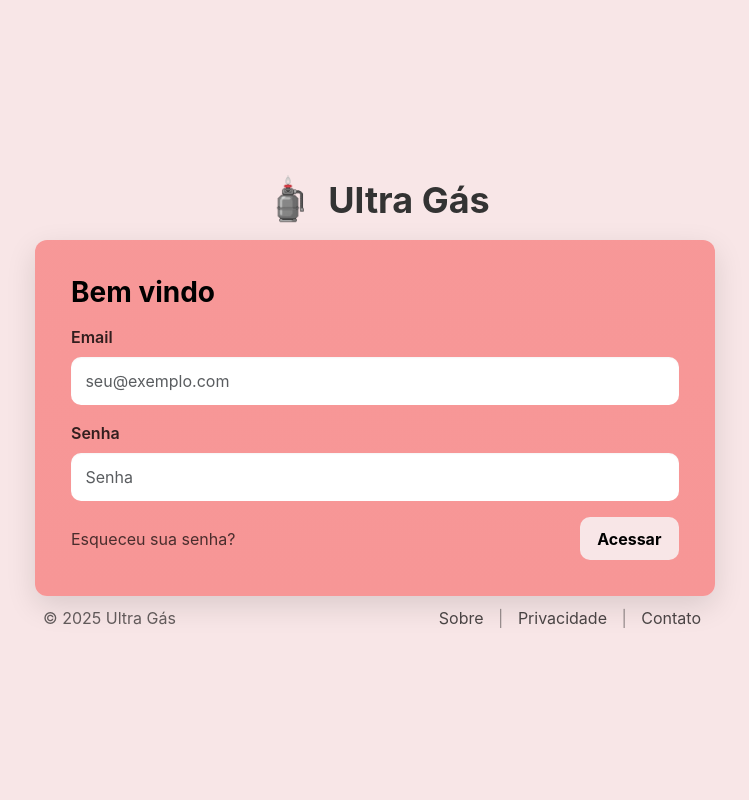
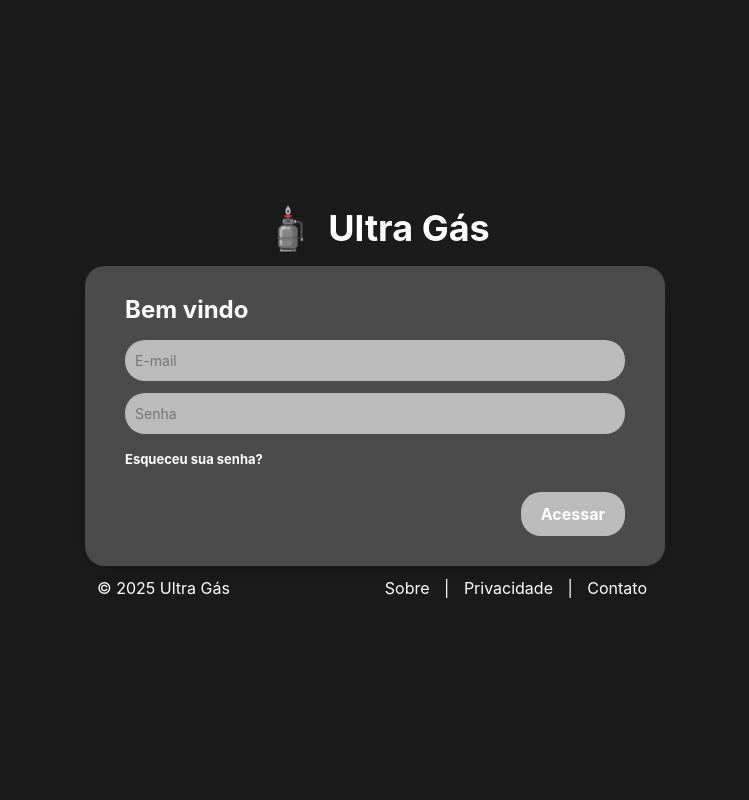
Before and after one commit to vazimm/Prototipo, a Flask app: page / in a window 1280 px wide. Shown: the whole page, without its empty margins (265-1014 px from the left). Run offline with Flask 3, Linux system fonts and the light colour scheme.

Commit message:
adição da palhetas de cores

```diff
--- /dev/null
+++ b/app/static/js/theme.js
@@ -0,0 +1,3 @@
+function mudarTema(tema) {
+    document.body.className = tema;
+}
--- a/app/static/style.css
+++ b/app/static/style.css
@@ -1,17 +1,62 @@
-/* Paleta solicitada */
+/* ===== VARIÁVEIS DE TEMA ===== */
 :root {
-    --bg-page: #F8E6E7;
-    /* Fundo da Página */
-    --container-bg: #F79696;
-    /* Fundo do Container */
-    --input-bg: #FFFFFF;
-    /* campos */
-    --text-main: #333333;
-    --btn-access: #E95353;
-    /* Botão de acesso */
-    --radius: 12px;
+    --cor-fundo: #ffffff;
+    --cor-texto: #000000;
+    --cor-botao: #bbbbbb;
+    --cor-botao-texto: #000000;
+    --cor-tom-claro: #ffffff;
 }
 
+.tema-rosa {
+    --cor-fundo: #ffcbcd;
+    --cor-texto: #000000;
+    --cor-botao: #ff7a7a;
+    --cor-botao-texto: #000000;
+    --cor-tom-claro: #fae4e5;
+}
+
+body
+
+/* ===== TEMA AZUL ===== */
+.tema-azul {
+    --cor-fundo: #dae9ff;
+    --cor-texto: #000000;
+    --cor-botao: #99b3cc;
+    --cor-botao-texto: #000000;
+    --cor-tom-claro: #f4f8ff;
+}
+
+
+/* ===== TEMA CINZA ===== */
+.tema-cinza {
+    --cor-fundo: #ebebeb;
+    --cor-texto: #000000;
+    --cor-botao: #bbbbbb;
+    --cor-botao-texto: #000000;
+    --cor-tom-claro: #ffffff;
+}
+
+
+/* ===== TEMA VERDE ===== */
+.tema-verde {
+    --cor-fundo: #d2ffcf;
+    --cor-texto: #000000;
+    --cor-botao: #6ac86f;
+    --cor-botao-texto: #000000;
+    --cor-tom-claro: #e7ffe5;
+}
+
+
+/* ===== TEMA PRETO ===== */
+.tema-preto {
+    --cor-fundo: #1b1b1b;
+    --cor-texto: #ffffff;
+    --cor-botao: #4b4b4b;
+    --cor-botao-texto: #ffffff;
+    --cor-tom-claro: #bbbbbb;
+}
+
+/* ===== GERAL ===== */
 html,
 body {
     height: 100%;
@@ -19,44 +64,29 @@ body {
 
 body {
     margin: 0;
-    background-color: var(--bg-page);
-    font-family: Inter, system-ui, -apple-system, 'Segoe UI', Roboto, 'Helvetica Neue', Arial, sans-serif;
-    color: var(--text-main);
+    background-color: var(--cor-fundo);
+    font-family: Inter, system-ui, -apple-system, "Segoe UI", Roboto, Arial, sans-serif;
+    color: var(--cor-texto);
     display: flex;
+    flex-direction: column;
     align-items: center;
     justify-content: center;
     padding: 2rem;
-    flex-direction: column;
-    /* para suportar header acima do card e footer abaixo */
 }
 
-/* Container principal (card) */
-.login-card {
-    background: linear-gradient(180deg, rgba(247, 150, 150, 0.98), var(--container-bg));
-    width: 100%;
-    max-width: 680px;
-    /* card mais largo horizontalmente */
-    border-radius: var(--radius);
-    box-shadow: 0 10px 30px rgba(0, 0, 0, 0.12);
-    padding: 2.25rem;
-    box-sizing: border-box;
-}
-
+/* ===== CABEÇALHO ===== */
 .header-wrapper {
     width: 100%;
     max-width: 720px;
     display: flex;
     align-items: center;
     justify-content: center;
-    /* centro horizontal */
     margin-bottom: 10px;
-    /* pequeno gap acima do card */
 }
 
 .brand {
     display: flex;
     align-items: center;
-    /* alinhar a base da imagem com a base do título */
     gap: 12px;
 }
 
@@ -65,124 +95,128 @@ body {
     height: 56px;
     object-fit: contain;
     vertical-align: middle;
-    margin-bottom: 0.25rem;
-    /* remover margem que deslocava a imagem */
 }
 
 .brand .brand-title {
-    display: block;
     font-size: 36px;
     font-weight: 700;
-    color: var(--text-main);
+    color: var(--cor-texto);
+}
+
+/* ===== CARD DE LOGIN ===== */
+.login-card {
+    background-color: var(--cor-botao);
+    border-radius: 20px;
+    padding: 30px 40px;
+    width: 100%;
+    /*Altera a largura do card de login*/
+    max-width: 580px;
+    box-shadow: 0 10px 30px rgba(0, 0, 0, 0.12);
+    text-align: left;
 }
 
 .welcome {
-    text-align: left;
-    /* alinhado à esquerda dentro do card */
-    color: #000000;
-    /* cor preta */
-    font-size: 28px;
+    color: var(--cor-texto);
+    font-size: 1.5rem;
     font-weight: 700;
     margin-bottom: 1rem;
 }
 
-.form-group label {
-    font-weight: 600;
-    color: rgba(0, 0, 0, 0.8);
+/* ===== FORM ===== */
+.login-form {
+    display: flex;
+    flex-direction: column;
+    gap: 12px;
 }
 
-.form-control {
-    border-radius: 10px;
+.login-form input {
+    width: 100%;
+    padding: 10px;
+    background-color: var(--cor-tom-claro);
     border: none;
-    padding: 0.75rem 0.9rem;
-    background: var(--input-bg);
-    box-shadow: inset 0 1px 2px rgba(0, 0, 0, 0.04);
+    border-radius: 20px;
+    font-size: 14px;
+    color: var(--cor-texto);
 }
 
-.form-helpers {
-    display: flex;
-    align-items: center;
-    justify-content: space-between;
-    margin-top: 0.5rem;
-    width: 100%;
+.login-form button {
+    background-color: var(--cor-tom-claro);
+    color: var(--cor-botao-texto);
+    border: none;
+    padding: 10px 20px;
+    border-radius: 20px;
+    font-weight: bold;
+    cursor: pointer;
+    transition: 0.3s;
+    align-self: flex-end;
+}
+
+.login-form button:hover {
+    opacity: 0.85;
+}
+
+/* ===== LINKS ===== */
+.links {
+    margin-bottom: 10px;
 }
 
 .forgot-link {
-    font-size: 16px;
-    color: rgba(0, 0, 0, 0.7);
+    font-size: 13px;
     text-decoration: none;
+    color: var(--cor-texto);
+    font-weight: bold;
 }
 
-.actions {
-    display: flex;
-    justify-content: flex-end;
-}
-
-/* Botão com texto preto e fundo igual ao background da página */
-.btn-access {
-    background-color: var(--bg-page);
-    color: #000;
-    border: none;
-    padding: 0.6rem 1.1rem;
-    border-radius: 10px;
-    font-weight: 700;
-}
-
-.btn-access.btn-access-bg {
-    background-color: var(--bg-page);
-    color: #000;
-}
-
-/* Footer */
+/* ===== FOOTER ===== */
 .page-footer {
     width: 100%;
     margin-top: 10px;
     font-size: 16px;
-    color: rgba(0, 0, 0, 0.6);
+    color: var(--cor-texto);
 }
 
-/* Footer com split: left + right */
 .footer-row {
     display: flex;
     justify-content: space-between;
     align-items: center;
-    max-width: 720px;
+    /* same width as .login-card so footer aligns under card */
+    max-width: 580px;
     width: 100%;
     margin: 0 auto;
-    /* centraliza o bloco dentro do page-footer */
     padding: 0 12px;
-    /* garante espaçamento nas laterais */
 }
 
 .footer-left {
-    flex: 1 1 auto;
-    /* ocupa espaço disponível, forçando separação */
+    flex: 0 1 auto;
     text-align: left;
-    padding-left: 16px;
-    /* mais espaço */
 }
 
 .footer-right {
-    flex: 1 1 auto;
-    /* ocupa espaço disponível, forçando separação */
+    flex: 0 1 auto;
     text-align: right;
-    padding-right: 16px;
-    /* mais espaço */
+}
+
+/* Wrapper que alinha o card e o footer */
+.content-wrapper {
+    width: 100%;
+    max-width: 580px;
+    /* mesma largura do login-card */
+    margin: 0 auto;
 }
 
 .footer-link {
-    color: rgba(0, 0, 0, 0.7);
+    color: var(--cor-texto);
     text-decoration: none;
     margin: 0 6px;
     cursor: pointer;
 }
 
 .footer-sep {
-    color: rgba(0, 0, 0, 0.4);
+    color: var(--cor-texto);
     margin: 0 4px;
 }
 
-/* Modal overlay */
+/* ===== MODAIS ===== */
 .modal-overlay {
     position: fixed;
     inset: 0;
@@ -193,7 +227,6 @@ body {
     z-index: 999;
 }
 
-/* Modal card */
 .modal-card {
     position: fixed;
     left: 50%;
@@ -201,11 +234,9 @@ body {
     transform: translate(-50%, -50%) scale(0.95);
     width: 92%;
     max-width: 720px;
-    /* maior modal */
-    background: #fff;
+    background: var(--cor-tom-claro);
     border-radius: 8px;
-    border: 10px solid var(--bg-page);
-    /* borda de 10px com a cor do background do site */
+    border: 10px solid var(--cor-fundo);
     padding: 22px 24px 26px 24px;
     box-shadow: 0 12px 40px rgba(0, 0, 0, 0.18);
     opacity: 0;
@@ -227,25 +258,51 @@ body {
 .modal-close {
     position: absolute;
     left: 10px;
-    /* botão de fechar na esquerda superior */
     top: 8px;
     background: transparent;
     border: none;
     font-size: 20px;
     cursor: pointer;
+    color: var(--cor-texto);
 }
 
 .modal-title {
     text-align: center;
-    /* título centralizado no top */
     margin: 12px 0 10px 0;
-    /* título e texto afastados por 10px */
     font-weight: 700;
+    color: var(--cor-texto);
 }
 
 .modal-content {
     text-align: left;
-    /* texto alinhado à esquerda */
     line-height: 1.5;
-    color: #222;
+    color: var(--cor-texto);
 }
+
+/* ===== Botões ===== */
+
+/* Botão padrão seguindo o tema da colega */
+.btn {
+    padding: 10px 20px;
+    border-radius: 20px;
+    font-weight: bold;
+    cursor: pointer;
+    border: none;
+    background-color: var(--cor-botao);
+    color: var(--cor-botao-texto);
+    transition: none;
+    /* remove qualquer animação */
+}
+
+
+/* Botão secundário */
+.btn-secondary {
+    background-color: var(--cor-botao);
+    color: var(--cor-botao-texto);
+}
+
+/* Botão secundário */
+.btn-secondary {
+    background-color: var(--cor-botao);
+    color: var(--cor-botao-texto);
+}
--- a/app/templates/dashboard_admin.html
+++ b/app/templates/dashboard_admin.html
@@ -10,7 +10,7 @@
         />
         <link rel="stylesheet" href="/static/style.css" />
     </head>
-    <body>
+    <body class="tema-rosa">
         <div class="container py-5">
             <div class="d-flex justify-content-between align-items-center mb-4">
                 <h1>Painel do Admin</h1>
--- a/app/templates/index.html
+++ b/app/templates/index.html
@@ -10,8 +10,8 @@
         />
         <link rel="stylesheet" href="/static/style.css" />
     </head>
-    <body>
-        <!-- Cabeçalho com logo e título (acima do card) -->
+    <body class="tema-preto">
+        <!-- Cabeçalho com logo e título -->
         <div class="header-wrapper">
             <div class="brand" role="banner">
                 <img
@@ -23,11 +23,13 @@
             </div>
         </div>
 
+        <!-- Formulário unificado -->
+        <div class="content-wrapper">
             <main class="login-card" role="main" aria-label="Área de login">
                 <h2 class="welcome text-left">Bem vindo</h2>
 
-            {% with messages = get_flashed_messages(with_categories=true) %} {%
-            if messages %}
+                {% with messages = get_flashed_messages(with_categories=true) %}
+                {% if messages %}
                 <div class="mb-3">
                     {% for category, msg in messages %}
                     <div class="alert alert-{{ category }}" role="alert">
@@ -37,45 +39,36 @@
                 </div>
                 {% endif %} {% endwith %}
 
-            <form method="post" action="/login" novalidate>
-                <div class="mb-3 form-group">
-                    <label for="email" class="form-label">Email</label>
+                <form
+                    method="post"
+                    action="/login"
+                    class="login-form"
+                    novalidate
+                >
                     <input
                         type="email"
-                        class="form-control"
                         id="email"
                         name="email"
-                        placeholder="seu@exemplo.com"
+                        placeholder="E-mail"
                         required
                     />
-                </div>
-
-                <div class="mb-3 form-group">
-                    <label for="password" class="form-label">Senha</label>
                     <input
                         type="password"
-                        class="form-control"
                         id="password"
                         name="password"
                         placeholder="Senha"
                         required
                     />
+                    <div class="links">
+                        <a href="#" class="forgot-link">Esqueceu sua senha?</a>
                     </div>
-
-                <div class="form-helpers align-items-center">
-                    <a class="forgot-link" href="#">Esqueceu sua senha?</a>
-                    <div class="actions">
-                        <button
-                            type="submit"
-                            class="btn btn-access btn-access-bg"
-                        >
+                    <button type="submit" class="btn btn-access">
                         Acessar
                     </button>
-                    </div>
-                </div>
                 </form>
             </main>
 
+            <!-- Rodapé -->
             <footer class="page-footer below-card">
                 <div class="footer-row">
                     <div class="footer-left">
@@ -83,7 +76,9 @@
                         '2025' }} Ultra Gás
                     </div>
                     <div class="footer-right">
-                    <a href="#" class="footer-link" data-modal="about">Sobre</a>
+                        <a href="#" class="footer-link" data-modal="about"
+                            >Sobre</a
+                        >
                         <span class="footer-sep">|</span>
                         <a href="#" class="footer-link" data-modal="privacy"
                             >Privacidade</a
@@ -95,8 +90,9 @@
                     </div>
                 </div>
             </footer>
+        </div>
 
-        <!-- Modais informativos -->
+        <!-- Modais -->
         <div id="modal-overlay" class="modal-overlay" aria-hidden="true"></div>
 
         <div
```
Lines whose indentation alone changed are shown as unchanged.
